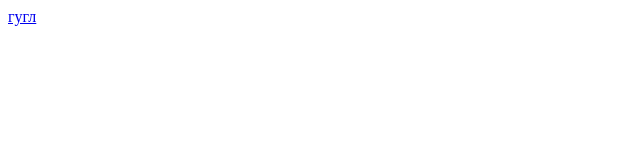
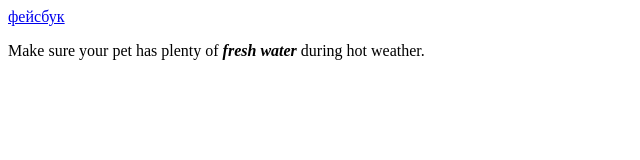
Before and after one commit to AnnaLoz/html, a plain HTML site: page index.html in a window 1280 px wide. Shown: the whole page, without its empty margins (0-640 px from the left). Drawn offline with Linux system fonts and the light colour scheme.

Commit message:
інший сайт

```diff
--- a/index.html
+++ b/index.html
@@ -5,6 +5,8 @@
     <title>my web site</title>
 </head>
 <body>
-    <a href="google.com">гугл</a>
+    <a href="https://www.facebook.com">фейсбук</a>
+    <p>Make sure your pet has plenty of <i><b>fresh water</b></i> during hot weather.</p>
+
 </body>
 </html>
```
